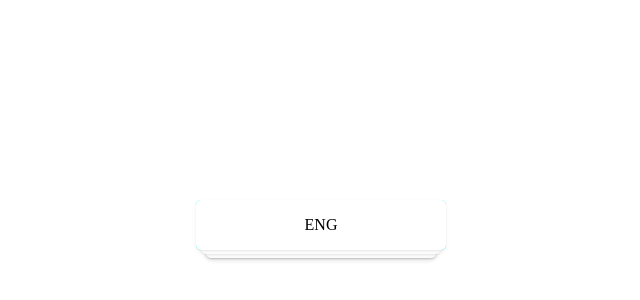
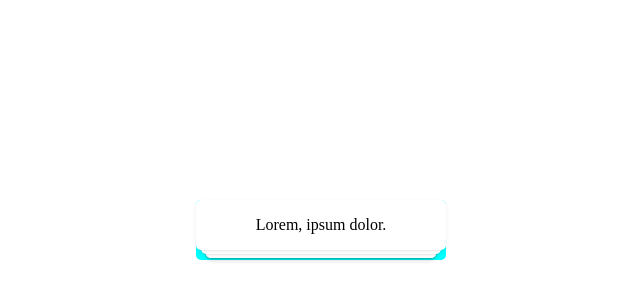
Before and after one commit to AbderrazakO/50components, a React (Create React App) app: page / in a window 1280 px wide. Shown: the top 300 px of the page, without its empty margins (319-959 px from the left). Built offline with nearby package versions, Linux system fonts and the light colour scheme; a web font is replaced by a local one.

Commit message:
DropDown Menu Done

```diff
--- a/src/Components/DropDownMenu/_index.scss
+++ b/src/Components/DropDownMenu/_index.scss
@@ -1,6 +1,6 @@
 //
 
-.dropDownBtn {
+.dropDownContainer {
   background-color: aqua;
   margin-top: 200px;
   min-width: 250px;
--- a/src/Components/DropDownMenu/index.js
+++ b/src/Components/DropDownMenu/index.js
@@ -1,16 +1,31 @@
 import { useState, useRef, useEffect } from 'react'
 
 const DropBtn = () => {
-  const [isClicked, setIsClicked] = useState(false)
+  const [isHover, setIsHover] = useState(false)
   const dropDown = useRef(null)
 
   useEffect(() => {
-    const container = dropDown.current
-    if (isClicked) {
-      const itemsList = dropDown.current.childNodes
-      container.style.height = `${55 * itemsList.length}px`
+    const dropContainer = dropDown.current // Set Container
+    const itemsList = dropDown.current.childNodes // Get Items
+
+    // On Hover
+    if (isHover) {
+      // Set container height with animation
+      dropContainer.style.height = `${55 * itemsList.length}px`
+      dropContainer.animate(
+        [
+          { height: `60px` }, // From
+          { height: `${55 * itemsList.length}px` }, // To
+        ],
+        {
+          duration: 300,
+          easing: 'cubic-bezier(.5,.62,.68,.57)',
+        }
+      )
+
+      //
       for (let index = 0; index < itemsList.length; index++) {
-        // console.log(itemsList[index])
+        // Drop Down
         const itemWidth = dropDown.current.childNodes[index].offsetWidth
         itemsList[index].style.top = `${index * 55}px`
         itemsList[index].style.width = `${250}px`
@@ -25,11 +40,29 @@ const DropBtn = () => {
           }
         )
       }
-    } else {
-      const itemsList = dropDown.current.childNodes
+    }
+
+    // Set default parametres
+    else {
+      // Set container height with animation
+      dropContainer.style.height = `${60}px`
+      dropContainer.animate(
+        [
+          { height: `${55 * itemsList.length}px` }, // From
+          { height: `60px` }, // To
+        ],
+        {
+          duration: 300,
+          easing: 'cubic-bezier(.5,.62,.68,.57)',
+        }
+      )
+
+      // Set Items Width and Position
       for (let index = 0; index < itemsList.length; index++) {
-        // console.log(itemsList[index])
+        // Set every new card behind last one
         itemsList[index].style.zIndex = `${99 + itemsList.length - index}`
+
+        // Set Items Width and Position
         if (index < 3) {
           itemsList[index].style.top = `${index * 4}px`
           itemsList[index].style.width = `${250 - index * 10}px`
@@ -57,46 +90,31 @@ const DropBtn = () => {
             }
           )
         }
+
+        // End
       }
     }
+
+    // End
   })
-
-  const dropMenu = () => {
-    console.log('Over')
-    const itemsList = dropDown.current.childNodes
-    for (let index = 0; index < itemsList.length; index++) {
-      console.log(itemsList[index])
-      itemsList[index].style.top = `${index * 45}px`
-    }
-    // dropDown.current.addEventListener('mouseout', () => {
-    //   console.log('Out')
-    //   const itemsList = dropDown.current.childNodes
-    //   for (let index = 0; index < itemsList.length; index++) {
-    //     console.log(itemsList[index])
-    //     itemsList[index].style.top = `${45} px`
-    //   }
-    // })
-  }
 
   return (
     <div
-      className='dropDownBtn'
+      className='dropDownContainer'
       ref={dropDown}
-      // onClick={() => {
-      //   isClicked ? setIsClicked(false) : setIsClicked(true)
-      // }}
       onMouseOver={() => {
-        setIsClicked(true)
+        setIsHover(true)
       }}
       onMouseOut={() => {
-        setIsClicked(false)
+        setIsHover(false)
       }}
     >
-      <div className='dropItem'>ENG</div>
-      <div className='dropItem'>ENG</div>
-      <div className='dropItem'>ENG</div>
-      <div className='dropItem'>ENG</div>
-      <div className='dropItem'>ENG</div>
+      <div className='dropItem'>Lorem, ipsum dolor.</div>
+      <div className='dropItem'>Lorem, ipsum dolor.</div>
+      <div className='dropItem'>Lorem, ipsum dolor.</div>
+      <div className='dropItem'>Lorem, ipsum dolor.</div>
+      <div className='dropItem'>Lorem, ipsum dolor.</div>
+      <div className='dropItem'>Lorem, ipsum dolor.</div>
     </div>
   )
 }
--- a/src/Style/index.css
+++ b/src/Style/index.css
@@ -46,7 +46,7 @@ body {
   width: 100%;
 }
 
-.dropDownBtn {
+.dropDownContainer {
   background-color: aqua;
   margin-top: 200px;
   min-width: 250px;
@@ -68,7 +68,7 @@ body {
   position: relative;
 }
 
-.dropDownBtn .dropItem {
+.dropDownContainer .dropItem {
   position: absolute;
   width: 100%;
   min-height: 40px;
```
Also changed, not shown: 1 other file (tests, documents, lock files or other folders).
